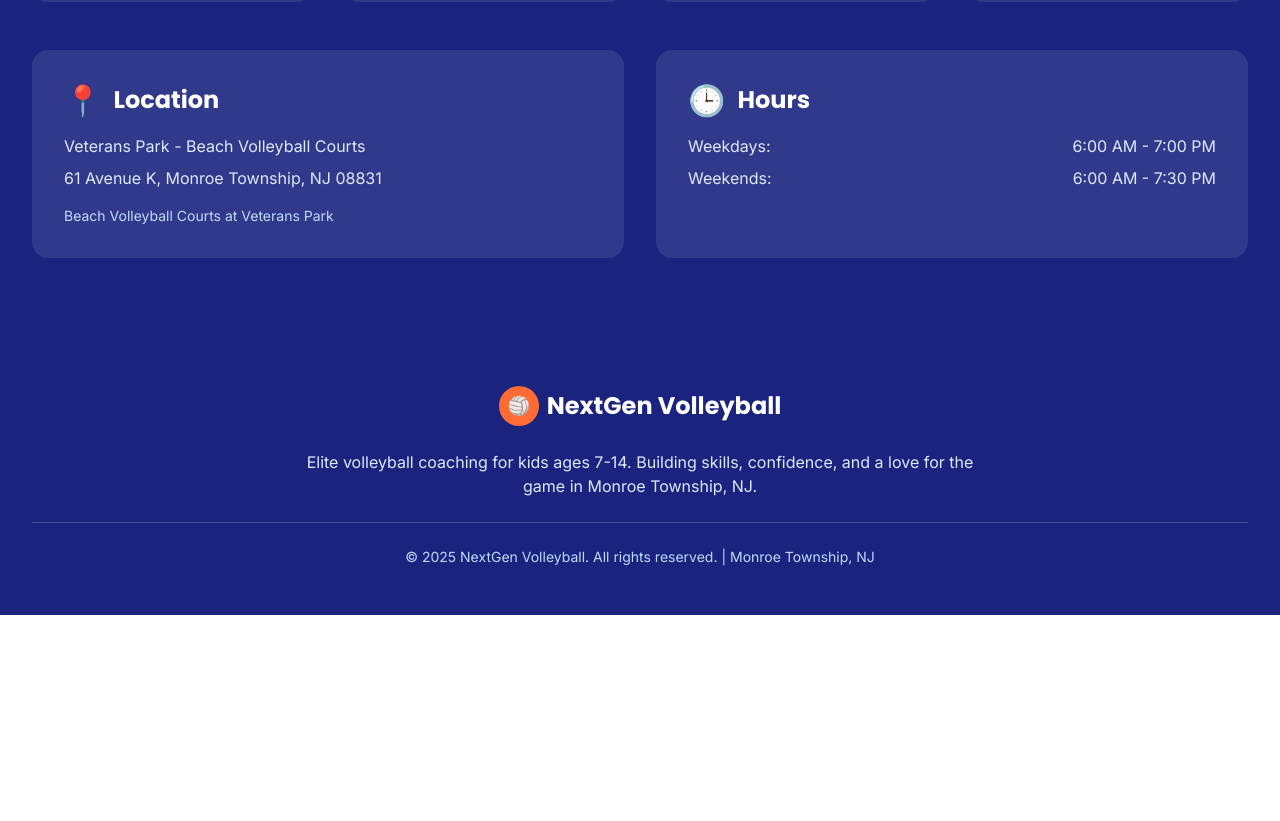
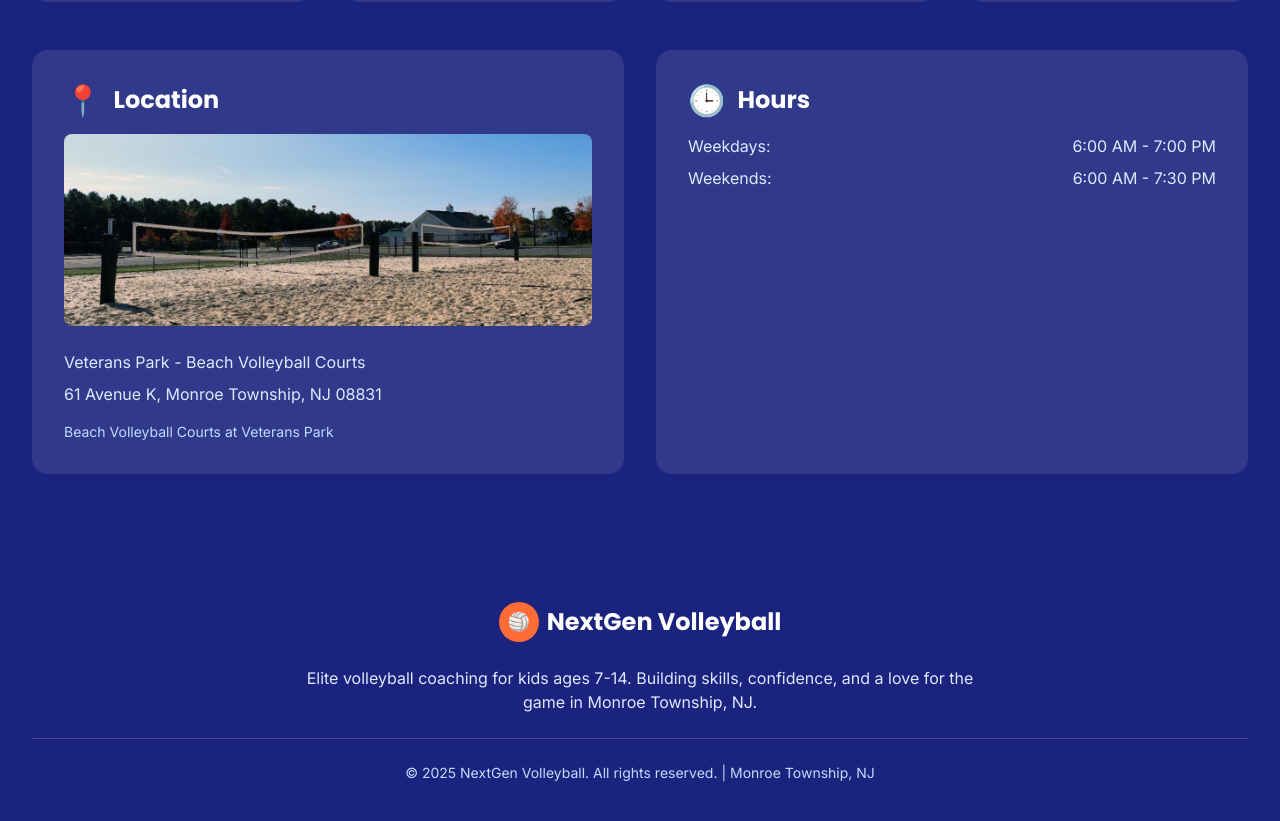
Before and after one commit to Atin1233/nextgen-volleyball-ace-up, a React (Vite) app: page / in a window 1280 px wide. Shown: the part 6840-7661 px from the top of the page. Before the commit the page ends 7455 px from the top, so only its background shows below. Built offline with nearby package versions, Linux system fonts and the light colour scheme.

Commit message:
feat: Add location image
Adds the provided image to the location section.

```diff
--- a/src/components/ContactSection.tsx
+++ b/src/components/ContactSection.tsx
@@ -66,6 +66,13 @@ export const ContactSection = () => {
               <div className="text-3xl">📍</div>
               <h3 className="font-poppins font-bold text-2xl">Location</h3>
             </div>
+            <div className="mb-6">
+              <img
+                src="/lovable-uploads/d9869db1-42ab-4f55-a538-78c45d233b97.png"
+                alt="Beach Volleyball Courts at Veterans Park"
+                className="w-full h-48 object-cover rounded-lg mb-4"
+              />
+            </div>
             <p className="text-blue-100 mb-2">Veterans Park - Beach Volleyball Courts</p>
             <p className="text-blue-100">61 Avenue K, Monroe Township, NJ 08831</p>
             <div className="mt-4 text-sm text-blue-200">
```
Also changed, not shown: public/lovable-uploads/d9869db1-42ab-4f55-a538-78c45d233b97.png (added).
